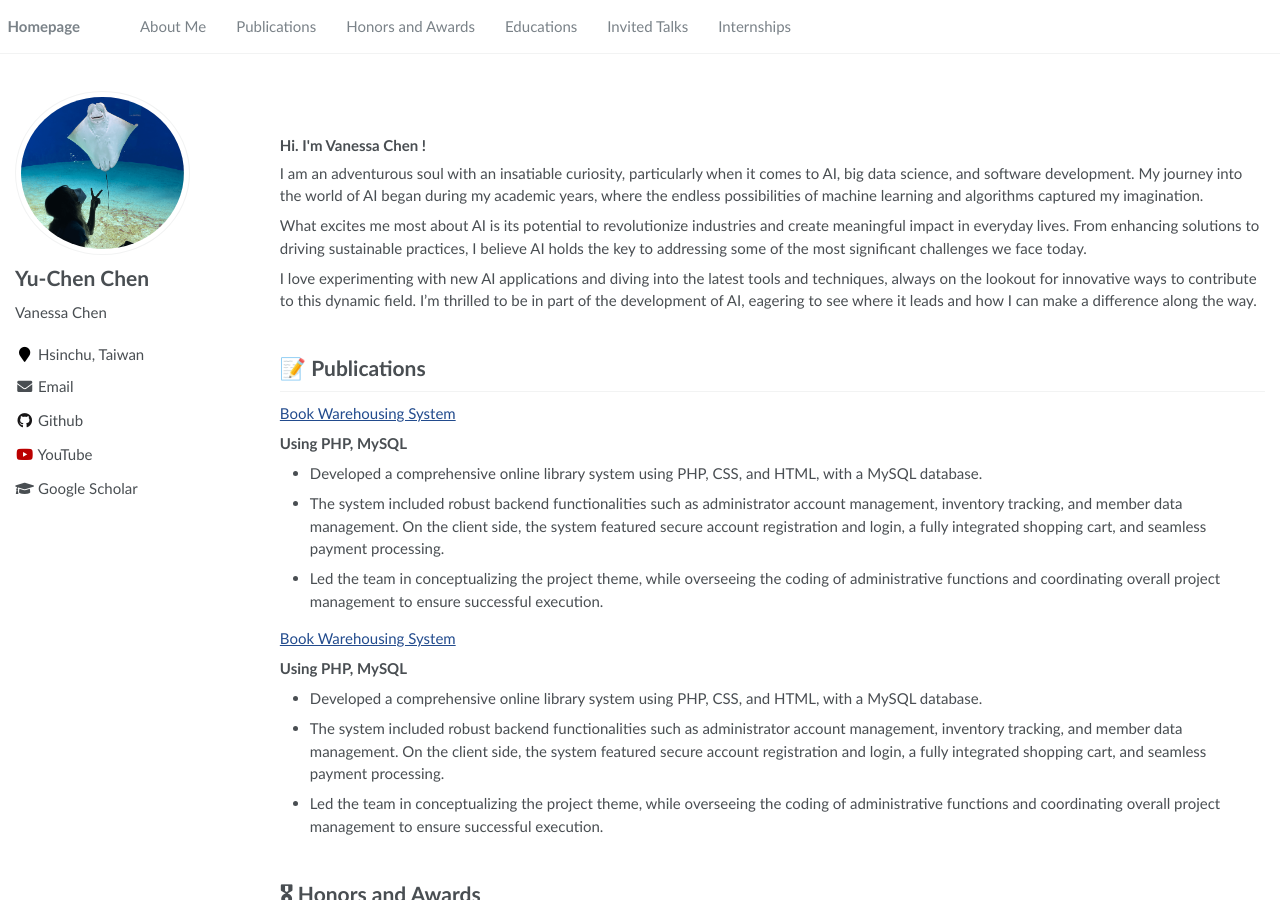
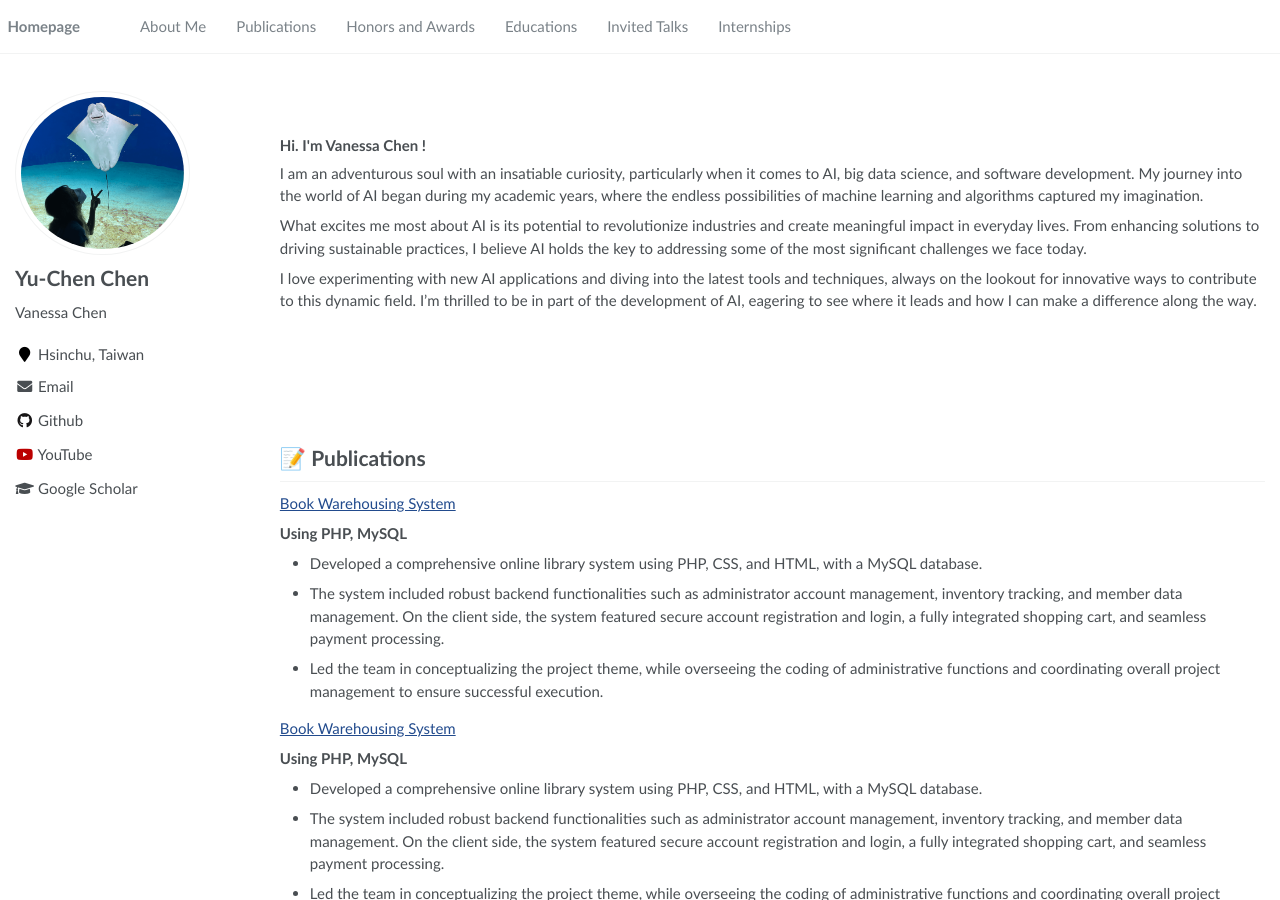
Before and after one commit to chenyzzn/chenyzzn.github.io, a Jekyll site: the page built from _pages/about.md, in a window 1280 px wide and 900 px high. Built offline with Jekyll 4.4.1, drawn with Linux system fonts in a browser that asks for light colours.

Commit message:
Update about.md

```diff
--- a/_pages/about.md
+++ b/_pages/about.md
@@ -27,6 +27,10 @@ What excites me most about AI is its potential to revolutionize industries and c
 I love experimenting with new AI applications and diving into the latest tools and techniques, always on the lookout for innovative ways to contribute to this dynamic field. I'm thrilled to be in part of the development of AI, eagering to see where it leads and how I can make a difference along the way.
 <br />
 <br />
+<br />
+<br />
+<br />
+<br />
 
 # 📝 Publications
 
@@ -45,18 +49,36 @@ I love experimenting with new AI applications and diving into the latest tools a
 - Led the team in conceptualizing the project theme, while overseeing the coding of administrative functions and coordinating overall project management to ensure successful execution.
 <br />
 <br />
+<br />
+<br />
+<br />
 
 # 🎖 Honors and Awards
 - *2021.10* Lorem ipsum dolor sit amet, consectetur adipiscing elit. Vivamus ornare aliquet ipsum, ac tempus justo dapibus sit amet.
 - *2021.09* Lorem ipsum dolor sit amet, consectetur adipiscing elit. Vivamus ornare aliquet ipsum, ac tempus justo dapibus sit amet.
+<br />
+<br />
+<br />
+<br />
+<br />
 
 # 📖 Educations
 <a href="https://tlm.nycu.edu.tw/en/"> **National Yang Ming Chiao Tung University**</a>  Department of Transportation & Logistics Management
 Sept. 2021 - Present
+<br />
+<br />
+<br />
+<br />
+<br />
 
 # 💬 Invited Talks
 - *2021.06*, Lorem ipsum dolor sit amet, consectetur adipiscing elit. Vivamus ornare aliquet ipsum, ac tempus justo dapibus sit amet.
 - *2021.03*, Lorem ipsum dolor sit amet, consectetur adipiscing elit. Vivamus ornare aliquet ipsum, ac tempus justo dapibus sit amet.  \| [\[video\]](https://github.com/)
+<br />
+<br />
+<br />
+<br />
+<br />
 
 # 💻 Internships
 <a href="https://www.itri.org.tw/english/"> **Industrial Technology Research Institute**</a>  Department of Transportation & Logistics Management
```
